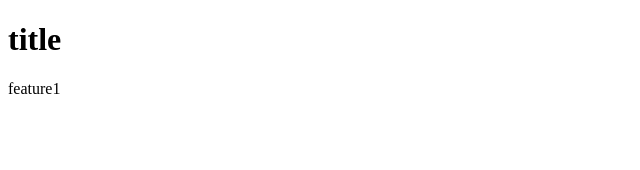
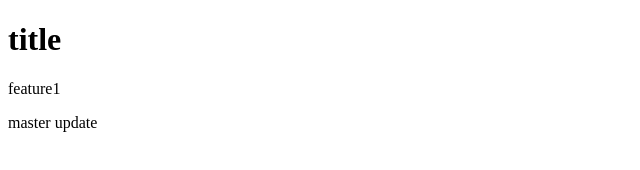
Before and after one commit to twpaintboy/testgit, a plain HTML site: page index.html in a window 1280 px wide. Shown: the whole page, without its empty margins (0-640 px from the left). Drawn offline with Linux system fonts and the light colour scheme.

Commit message:
add master update

```diff
--- a/index.html
+++ b/index.html
@@ -7,5 +7,6 @@
 <body>
 	<h1>title</h1>
 	<p> feature1 </p>
+	<p> master update </p>
 </body>
 </html>
```
